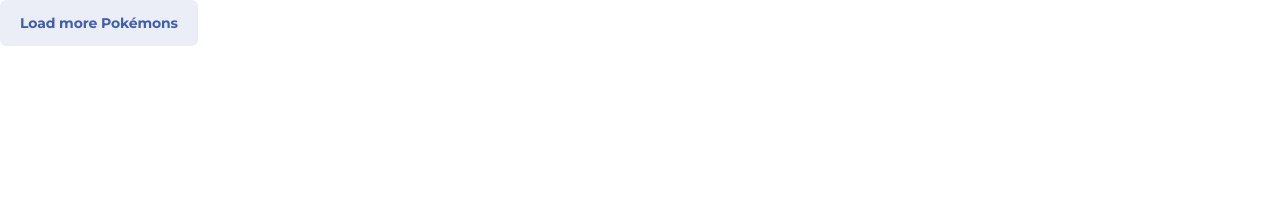
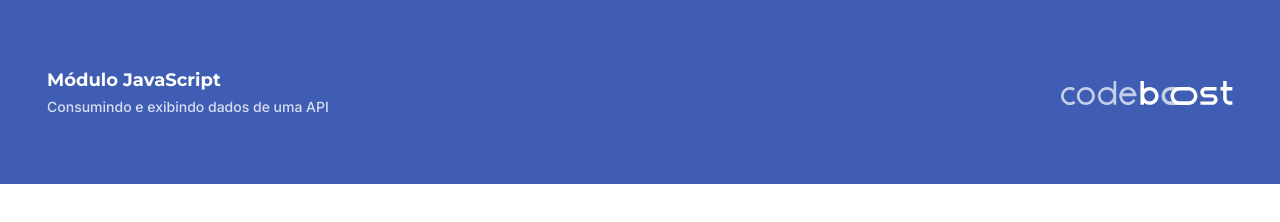
Before and after one commit to brysah/Pokedex, a website: page index.html in a window 1280 px wide. Drawn offline with Linux system fonts and the light colour scheme; files that its build step writes are made by us from their sources.

Commit message:
FEAT: Adiciona estrutura footer e estilo

```diff
--- a/index.html
+++ b/index.html
@@ -16,7 +16,17 @@
 </head>
 <body>
 
-    <button class="btn-load-more">Load more Pokémons</button>
+    <footer>
+        <div class="container">
+            <div class="text">
+                <h3>Módulo JavaScript</h3>
+                <p>Consumindo e exibindo dados de uma API</p>
+            </div>
+            <a href="codeboost.com.br" target="_blank">
+                <img src="img/codeboost.svg" alt="">
+            </a>
+        </div>
+    </footer>
 
     <script src="plugin.js"></script>
     <script src="all.js"></script>
--- a/scss/_container.scss
+++ b/scss/_container.scss
@@ -0,0 +1,6 @@
+.container{
+    width: 100%;
+    max-width: 121.6rem;
+    margin: 0 auto;
+    padding: 0 1.5rem;
+}
--- /dev/null
+++ b/scss/_footer.scss
@@ -0,0 +1,28 @@
+footer {
+    width: 100%;
+    background-color: rgba(63, 93, 179, 1);
+    padding-top: 6.7rem;
+    padding-bottom: 6.5rem;
+
+    .container {
+        display: flex;
+        justify-content: space-between;
+        align-items: center;
+
+        .text {
+            h3 {
+                color: white;
+            }
+
+            p {
+                font-weight: 500;
+                font-size: 1.4rem;
+                line-height: 180%;
+                color: rgb(255, 255, 255,0.8);
+            }
+        }
+        a{
+            display: block;
+        }
+    }
+}
--- a/scss/main.scss
+++ b/scss/main.scss
@@ -6,3 +6,4 @@
 @import 'titles';
 @import 'header';
 @import 'home';
+@import 'footer';
```
Also changed, not shown: css/main.css.
